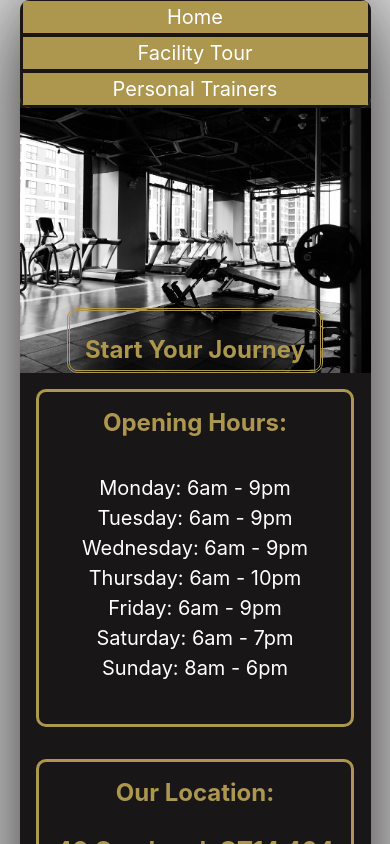
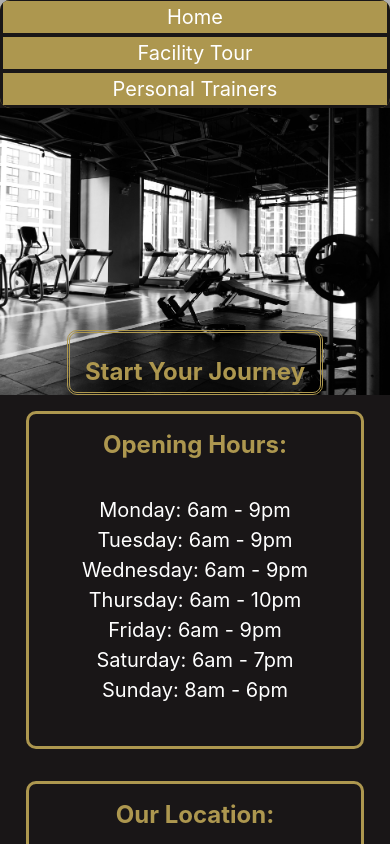
Before and after one commit to CMillar113/gymTemplate, a Next.js app: page / in a window 390 px wide. Shown: the top 844 px of the page. Built offline with nearby package versions, Linux system fonts and the light colour scheme.

Commit message:
styling fixes for phone screen

```diff
--- a/pages/_app.js
+++ b/pages/_app.js
@@ -7,7 +7,7 @@ function MyApp({ Component, pageProps }) {
     <div className="defaultLayout">
       <div className="frontLayer">
         <NavBar />
-        <Component {...pageProps} />;
+        <Component {...pageProps} />
         <Footer />
       </div>
     </div>
--- a/styles/globals.css
+++ b/styles/globals.css
@@ -41,6 +41,12 @@ body {
 
 }
 
+@media (max-width: 550px) {
+  .frontLayer {
+    width: 100%;
+  }
+}
+
 
 /* * {
   box-sizing: border-box;
```
